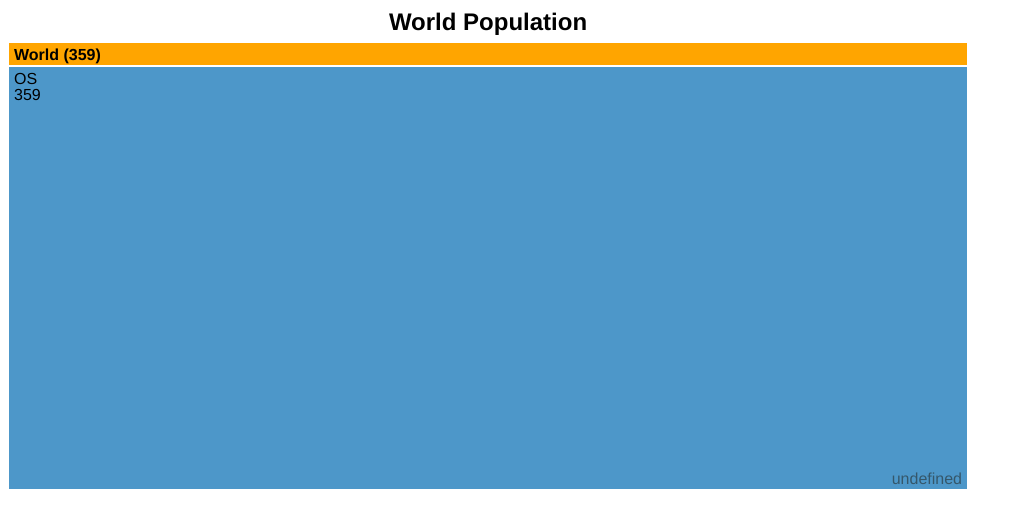
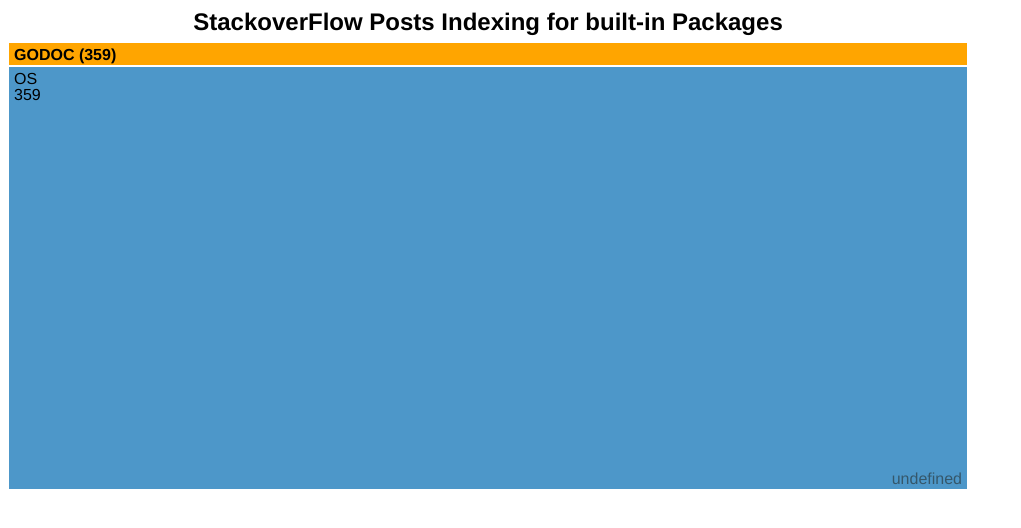
Before and after one commit to sohankunkerkar/sohankunkerkar.github.io, a plain HTML site: page index.html in a window 1280 px wide. Shown: the whole page, without its empty margins (0-1021 px from the left). Drawn offline with nearby package versions, Linux system fonts and the light colour scheme.

Commit message:
Update index.html

```diff
--- a/index.html
+++ b/index.html
@@ -324,7 +324,7 @@
         if (!err) {
             console.log(res);
             var data = d3.nest().key(function(d) { return d.region; }).key(function(d) { return d.subregion; }).entries(res);
-            main({title: "World Population"}, {key: "World", values: data});
+            main({title: "StackoverFlow Posts Indexing for built-in Packages"}, {key: "GODOC", values: data});
         }
     });
 }
```
